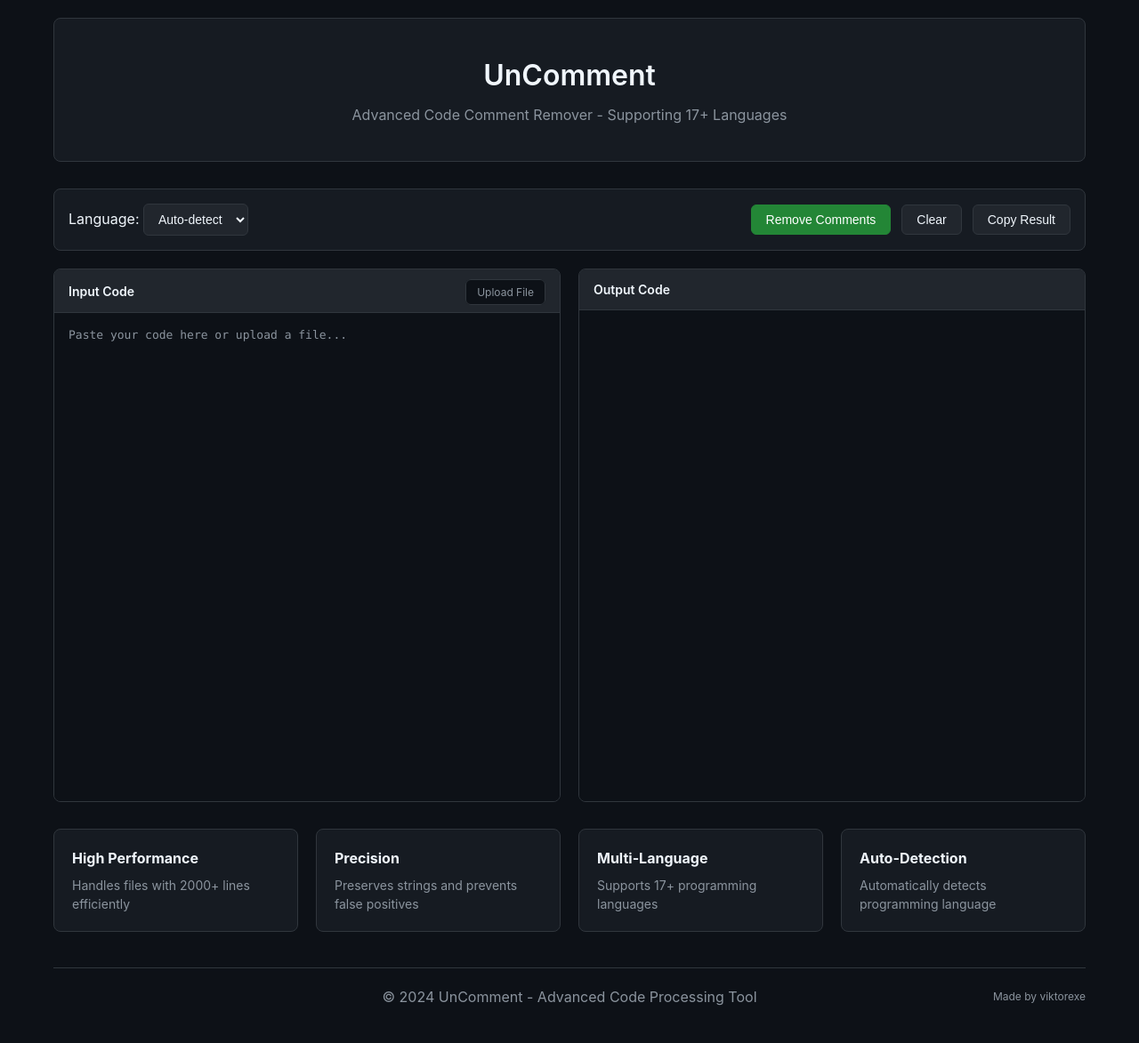
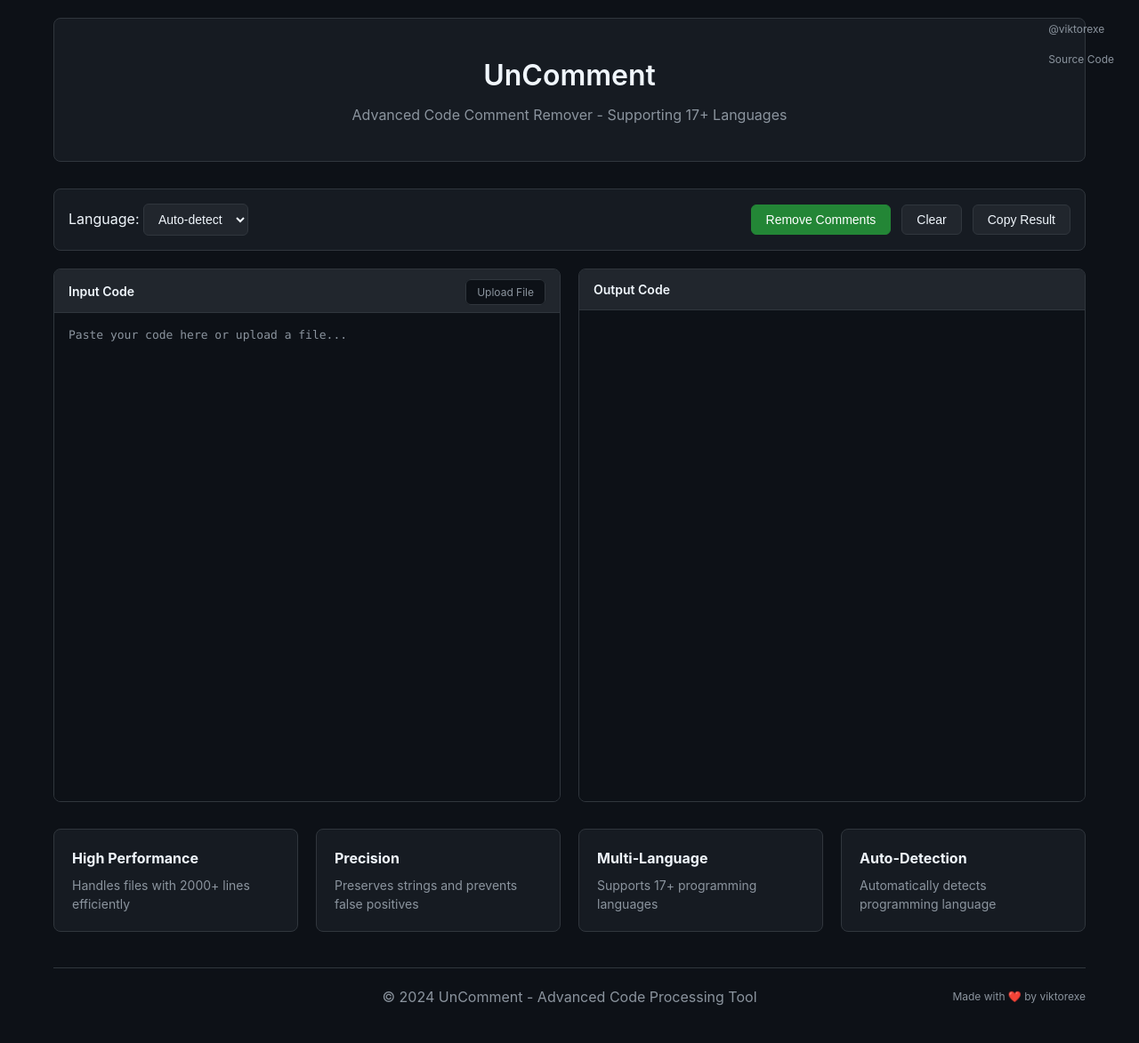
Before and after one commit to viktorexe/uncomment, a Flask app: page / in a window 1280 px wide. Shown: the whole page at 89% size. Run offline with Flask 3, Linux system fonts and the light colour scheme.

Commit message:
github added

```diff
--- a/static/css/style.css
+++ b/static/css/style.css
@@ -212,8 +212,31 @@
     position: relative;
 }
 
+.github-links {
+    position: absolute;
+    top: 20px;
+    right: 20px;
+    display: flex;
+    flex-direction: column;
+    gap: 8px;
+    font-size: 12px;
+}
+
+.github-links a {
+    color: var(--text-secondary);
+    text-decoration: none;
+    padding: 4px 8px;
+    border-radius: 4px;
+    transition: all 0.15s ease;
+}
+
+.github-links a:hover {
+    color: var(--text-primary);
+    background: var(--bg-secondary);
+}
+
 .footer::after {
-    content: 'Made by viktorexe';
+    content: 'Made with ❤️ by viktorexe';
     position: absolute;
     right: 0;
     top: 50%;
--- a/templates/index.html
+++ b/templates/index.html
@@ -7,6 +7,10 @@
     <link rel="stylesheet" href="/static/css/style.css">
 </head>
 <body>
+    <div class="github-links">
+        <a href="https://github.com/viktorexe" target="_blank">@viktorexe</a>
+        <a href="https://github.com/viktorexe/uncomment" target="_blank">Source Code</a>
+    </div>
     <div class="container">
         <header class="header">
             <h1 class="title">UnComment</h1>
```
